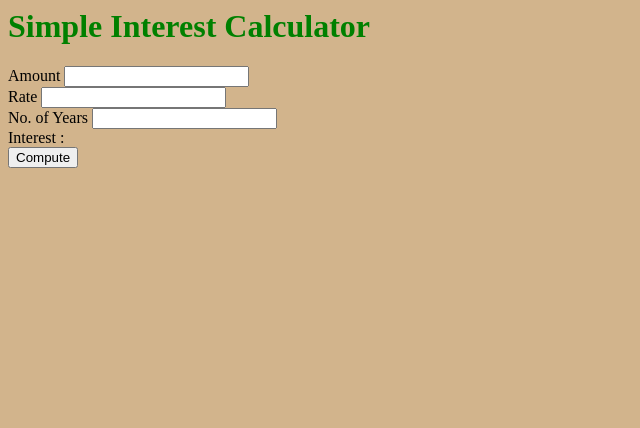
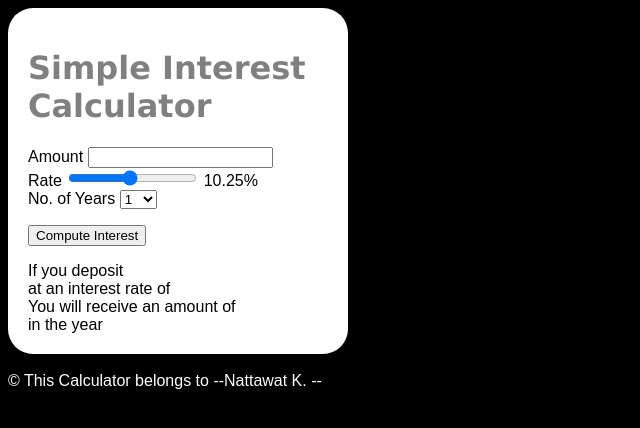
Before and after one commit to nattawatbonus/Assignment-simple-interest-calculator, a plain HTML site: page index.html in a window 1280 px wide. Shown: the whole page, without its empty margins (0-640 px from the left). Drawn offline with Linux system fonts and the light colour scheme.

Commit message:
Add files via upload

```diff
--- a/index.html
+++ b/index.html
@@ -1,16 +1,46 @@
+<!DOCTYPE html>
 <html>
-    <head>
+<head>
     <script src="script.js"></script>
     <link rel="stylesheet" href="style.css">
-    </head>
-    <body>
-        <h1>Simple Interest Calculator</h1>
+</head>
+<body>
 
-        Amount <input type="number"  id="principal">  <br/>
-        Rate <input type="number"  id="rate">  <br/>
-        No. of Years <input type="number"  id="years">  <br/>
-        Interest : <span id="result"></span><br>
+</body>
+<div class="maindiv">
+    <h1>Simple Interest Calculator</h1>
 
-        <button onclick="compute()">Compute</button>
-    </body>
+    Amount <input type="number" id="principal">  <br />
+    Rate <input type="range" onchange=updateRate() id="rate" min="1" max="20" value="10.25"> <span id="rate_val">10.25%</span> <br />
+    No. of Years <select id="years">
+        <option value="1">1</option>
+        <option value="2">2</option>
+        <option value="3">3</option>
+        <option value="4">4</option>
+        <option value="5">5</option>
+        <option value="6">6</option>
+        <option value="7">7</option>
+        <option value="8">8</option>
+        <option value="9">9</option>
+        <option value="10">10</option>
+    </select><br />
+
+    <p><button onclick=compute();>Compute Interest </button></p>
+    <span id="result" class="result">
+        If you deposit <mark><label id="resultdeposit"></label></mark><br />
+        at an interest rate of <mark><label id="resultinterest"></label></mark><br />
+        You will receive an amount of <mark><label id="resultamount"></label></mark><br />
+        in the year <mark><label id="resultyear"></label></mark><br />
+    </span>
+
+
+
+</div>
+<br>
+<footer>
+    &#169; This Calculator belongs to --Nattawat K. --
+</footer>
+
+
+
 </html>
--- a/script.js
+++ b/script.js
@@ -1,5 +1,23 @@
-function compute()
-{
-    p = document.getElementById("principal").value;
+function compute() {
+    var principal = document.getElementById("principal").value;
+    if (parseInt(principal) < 1) {
+        alert("Enter a positive number");
+        document.getElementById("principal").focus();
+        return;
+    }
+    var rate = document.getElementById("rate").value
+    var years = document.getElementById("years").value;
+    var year = new Date().getFullYear() + parseInt(years);
+    var amount = principal * years * rate / 100;
+    document.getElementById("resultdeposit").innerHTML = "" + principal;
+    document.getElementById("resultinterest").innerHTML = "" + rate + "%";
+    document.getElementById("resultamount").innerHTML = "" + amount;
+    document.getElementById("resultyear").innerHTML = "" + year;
 
+    return false;
 }
+
+function updateRate() {
+    var rateval = document.getElementById("rate").value;
+    document.getElementById("rate_val").innerText = rateval;
+}
--- a/style.css
+++ b/style.css
@@ -1,2 +1,19 @@
-body {background-color:tan;}
-h1{color:green;}
+body {
+    background-color: black;
+    font-family: arial;
+    color: white
+}
+
+h1 {
+    color: grey;
+    font-family: verdana;
+}
+
+.maindiv {
+    background-color: white;
+    color: black;
+    width: 300px;
+    padding: 20px;
+    border-radius: 25px;
+    align: center;
+}
```
